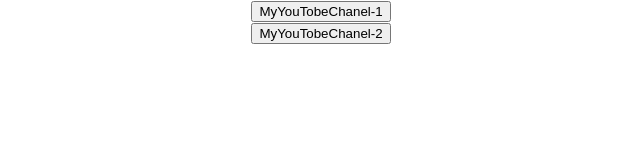
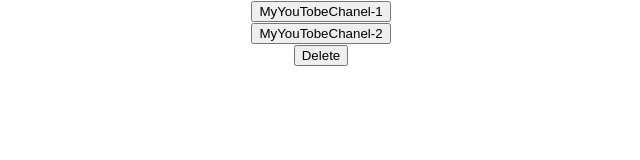
Before and after one commit to prohoryakovlev/projectNew, a React (Create React App) app: page / in a window 1280 px wide. Shown: the top 160 px of the page, without its empty margins (319-959 px from the left). Built offline with nearby package versions, Linux system fonts and the light colour scheme.

Commit message:
UniversalButton

```diff
--- a/src/App.tsx
+++ b/src/App.tsx
@@ -9,6 +9,7 @@ function App() {
         <div className="App">
             <Button name={"MyYouTobeChanel-1"}/>
             <Button name={"MyYouTobeChanel-2"}/>
+            <Button name={"Delete"}/>
         </div>
     );
 }
--- a/src/component/Button.tsx
+++ b/src/component/Button.tsx
@@ -4,10 +4,13 @@ type ButtonType = {
     name: string
 }
 
-const Button = (props:ButtonType) => {
+const Button = (props: ButtonType) => {
+    const onClickHandler = () => {
+        console.log("im Vasya")
+    }
     return (
         <div>
-            <button >{props.name}</button>
+            <button onClick={onClickHandler}>{props.name}</button>
         </div>
     );
 };
```
